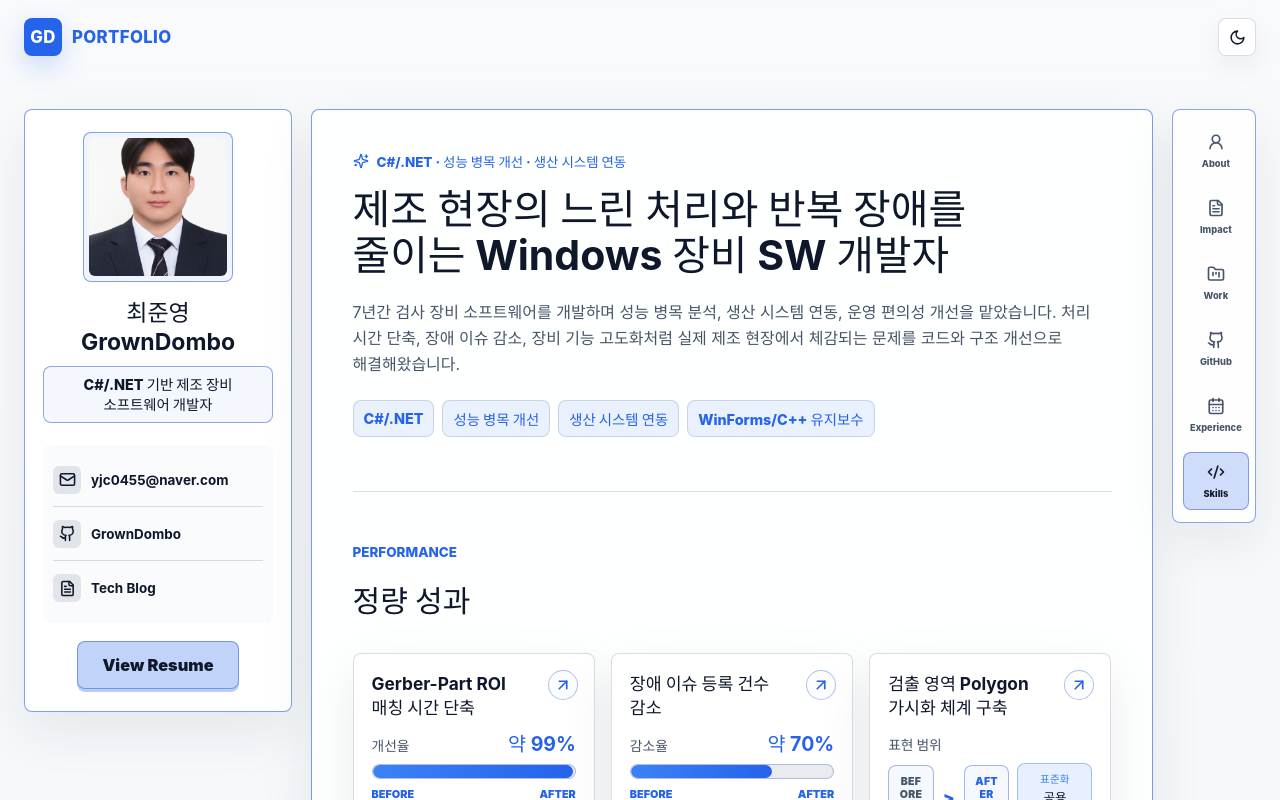
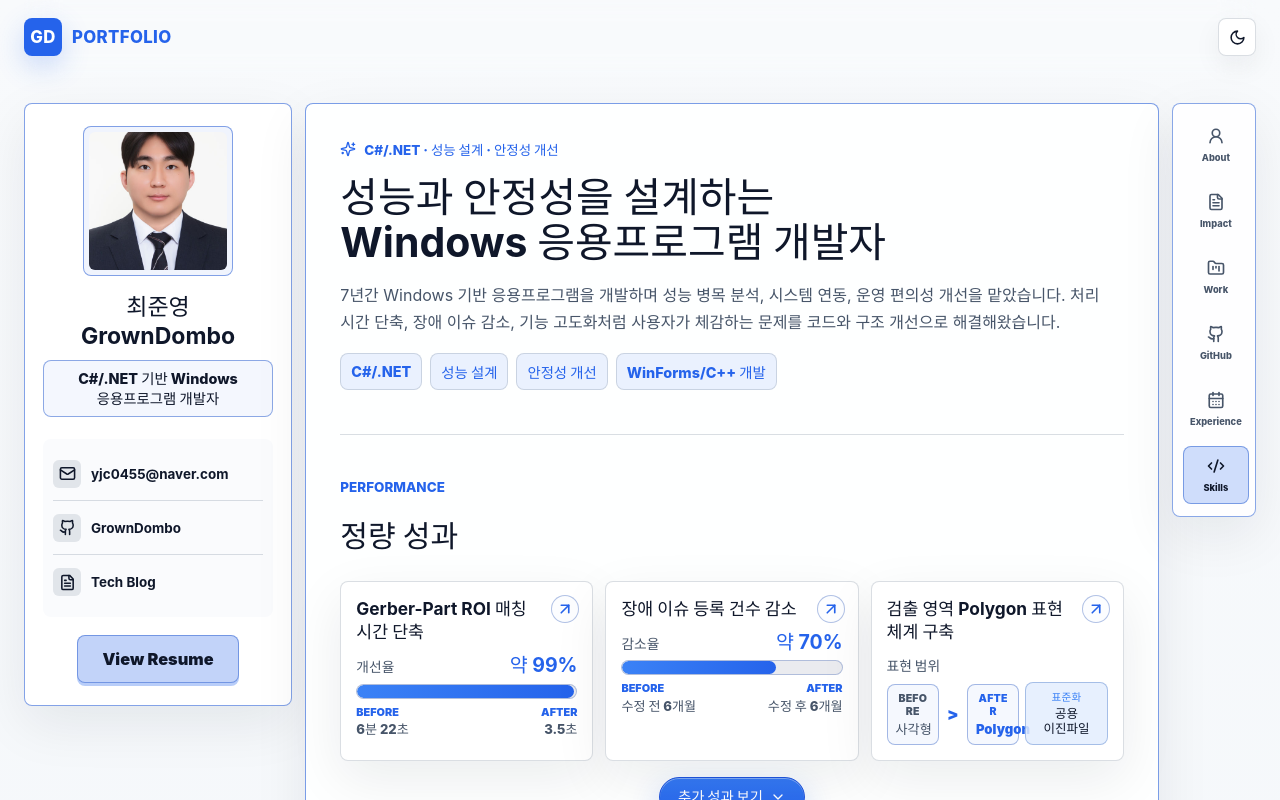
Before and after one commit to GrownDombo/GrownDombo.github.io, a React (Vite) app: page / in a window 1280 px wide. Shown: the top 800 px of the page. Built offline with nearby package versions, Linux system fonts and the light colour scheme.

Commit message:
Refine portfolio home layout

```diff
--- a/src/data/portfolio.ts
+++ b/src/data/portfolio.ts
@@ -61,11 +61,11 @@ export type Experience = {
 
 export const profile: Profile = {
   name: '최준영 / GrownDombo',
-  role: 'C#/.NET 기반 제조 장비 소프트웨어 개발자',
-  headline: '제조 현장의 느린 처리와 반복 장애를 줄이는 Windows 장비 SW 개발자',
+  role: 'C#/.NET 기반 Windows 응용프로그램 개발자',
+  headline: '성능과 안정성을 설계하는 Windows 응용프로그램 개발자',
   summary:
-    '7년간 검사 장비 소프트웨어를 개발하며 성능 병목 분석, 생산 시스템 연동, 운영 편의성 개선을 맡았습니다. 처리 시간 단축, 장애 이슈 감소, 장비 기능 고도화처럼 실제 제조 현장에서 체감되는 문제를 코드와 구조 개선으로 해결해왔습니다.',
-  availability: 'C#/.NET · 성능 병목 개선 · 생산 시스템 연동',
+    '7년간 Windows 기반 응용프로그램을 개발하며 성능 병목 분석, 시스템 연동, 운영 편의성 개선을 맡았습니다. 처리 시간 단축, 장애 이슈 감소, 기능 고도화처럼 사용자가 체감하는 문제를 코드와 구조 개선으로 해결해왔습니다.',
+  availability: 'C#/.NET · 성능 설계 · 안정성 개선',
   links: [
     {
       label: 'GitHub',
@@ -131,7 +131,7 @@ export const metrics: Metric[] = [
   },
   {
     value: '사각형 → Polygon',
-    label: '검출 영역 Polygon 가시화 체계 구축',
+    label: '검출 영역 Polygon 표현 체계 구축',
     description: 'Bounding Box 표시를 Polygon 기반 공통 가시화 구조로 표준화',
     evidence: {
       label: '공통 Polygon 바이너리 구조 표준화 · 검사 UI 가시화 적용',
--- a/src/pages/PortfolioHome.tsx
+++ b/src/pages/PortfolioHome.tsx
@@ -85,7 +85,7 @@ export function PortfolioHome({
   const shortcutScopeMetric = metrics.find((metric) => metric.label === '단축키 기능 확장 및 리팩터링');
   const issueMetric = metrics.find((metric) => metric.label === '장애 이슈 등록 건수 감소');
   const remoteIoMetric = metrics.find((metric) => metric.label === '원격 공유 폴더 I/O 처리 시간 단축');
-  const bridgePolygonMetric = metrics.find((metric) => metric.label === '검출 영역 Polygon 가시화 체계 구축');
+  const bridgePolygonMetric = metrics.find((metric) => metric.label === '검출 영역 Polygon 표현 체계 구축');
   const visibleWorkCaseCards = prioritizedWorkCaseCards.slice(0, 2);
   const additionalWorkCaseCards = prioritizedWorkCaseCards.slice(2);
   const visibleProjects = prioritizedProjects.slice(0, 3);
@@ -249,9 +249,9 @@ export function PortfolioHome({
                 <p className="hero-summary">{profile.summary}</p>
                 <div className="hero-focus-list" aria-label="핵심 작업 영역">
                   <span>C#/.NET</span>
-                  <span>성능 병목 개선</span>
-                  <span>생산 시스템 연동</span>
-                  <span>WinForms/C++ 유지보수</span>
+                  <span>성능 설계</span>
+                  <span>안정성 개선</span>
+                  <span>WinForms/C++ 개발</span>
                 </div>
               </div>
             </section>
--- a/src/styles/home.css
+++ b/src/styles/home.css
@@ -17,21 +17,21 @@
 .portfolio-hero {
   grid-template-columns: minmax(0, 1fr);
   min-height: auto;
-  padding: 0 0 54px;
+  padding: 0 0 44px;
 }
 
 .portfolio-home-layout {
-  --portfolio-side-gap: clamp(18px, 1.45vw, 24px);
+  --portfolio-side-gap: clamp(12px, 1vw, 18px);
   display: grid;
   grid-template-columns: minmax(224px, 268px) minmax(0, 1fr) 84px;
   gap: var(--portfolio-side-gap);
   align-items: start;
-  padding: 34px 0 72px;
+  padding: 28px 0 60px;
 }
 
 .portfolio-home-content {
   min-width: 0;
-  padding: clamp(28px, 3.2vw, 46px);
+  padding: clamp(24px, 2.7vw, 38px);
   border: 1px solid color-mix(in srgb, var(--accent) 52%, var(--border));
   border-radius: 8px;
   background: color-mix(in srgb, var(--card) 90%, var(--app-bg));
@@ -40,7 +40,7 @@
 
 .portfolio-home-content .metrics-section,
 .portfolio-home-content .section {
-  padding: 52px 0;
+  padding: 44px 0;
 }
 
 .portfolio-home-content > section {
@@ -48,16 +48,16 @@
 }
 
 .portfolio-home-content .metrics-section {
-  padding-top: 52px;
+  padding-top: 44px;
 }
 
 .portfolio-home-content .contact-section {
-  margin: 52px 0 0;
+  margin: 44px 0 0;
 }
 
 .portfolio-section-rail {
   position: sticky;
-  top: 34px;
+  top: 86px;
   z-index: 18;
   display: grid;
   justify-self: stretch;
@@ -168,7 +168,7 @@
 
 .hero-summary {
   max-width: 680px;
-  margin: 20px 0 0;
+  margin: 16px 0 0;
   color: var(--muted);
   font-size: clamp(1rem, 1.25vw, 1.12rem);
   line-height: 1.65;
@@ -182,7 +182,7 @@
   display: flex;
   flex-wrap: wrap;
   gap: 8px;
-  margin-top: 22px;
+  margin-top: 18px;
 }
 
 .portfolio-hero .hero-focus-list {
@@ -693,8 +693,8 @@
   display: flex;
   align-items: end;
   justify-content: space-between;
-  gap: 28px;
-  margin-bottom: 34px;
+  gap: 22px;
+  margin-bottom: 26px;
 }
 
 .section-heading h2 {
@@ -721,23 +721,23 @@
 .impact-strip {
   display: grid;
   grid-template-columns: repeat(4, minmax(0, 1fr));
-  gap: 16px;
+  gap: 12px;
 }
 
 .impact-meter-grid {
   display: grid;
   grid-template-columns: repeat(3, minmax(0, 1fr));
-  gap: 16px;
+  gap: 12px;
 }
 
 .impact-meter-card {
   position: relative;
   display: grid;
   align-content: start;
-  gap: 15px;
-  min-width: 0;
-  min-height: 168px;
-  padding: 18px;
+  gap: 12px;
+  min-width: 0;
+  min-height: 154px;
+  padding: 15px;
   border: 1px solid var(--line);
   border-radius: 8px;
   color: var(--text);
@@ -764,12 +764,12 @@
 
 .impact-meter-link-icon {
   position: absolute;
-  top: 16px;
-  right: 16px;
+  top: 13px;
+  right: 13px;
   display: inline-grid;
   place-items: center;
-  width: 30px;
-  height: 30px;
+  width: 28px;
+  height: 28px;
   border: 1px solid color-mix(in srgb, var(--accent) 22%, var(--border));
   border-radius: 999px;
   color: var(--accent);
@@ -784,7 +784,7 @@
 }
 
 .impact-meter-card--link .impact-meter-copy {
-  padding-right: 36px;
+  padding-right: 32px;
 }
 
 .impact-meter-card h3 {
@@ -802,7 +802,7 @@
 
 .impact-meter-visual {
   display: grid;
-  gap: 9px;
+  gap: 7px;
   min-width: 0;
   padding-top: 0;
 }
@@ -871,7 +871,7 @@
   display: grid;
   grid-template-columns: 1fr;
   align-items: stretch;
-  gap: 8px;
+  gap: 6px;
   min-width: 0;
 }
 
@@ -883,7 +883,7 @@
   display: grid;
   grid-template-columns: minmax(0, 1fr) 18px minmax(0, 1fr);
   align-items: center;
-  gap: 6px;
+  gap: 5px;
   min-width: 0;
   padding-top: 2px;
 }
@@ -893,10 +893,10 @@
   align-items: center;
   flex-direction: column;
   justify-content: center;
-  gap: 4px;
-  min-width: 0;
-  min-height: 58px;
-  padding: 9px 10px;
+  gap: 3px;
+  min-width: 0;
+  min-height: 52px;
+  padding: 7px 8px;
   border: 1px solid color-mix(in srgb, var(--accent) 14%, var(--line));
   border-radius: 8px;
   background: color-mix(in srgb, var(--card) 88%, var(--accent-soft));
@@ -1121,7 +1121,7 @@
 }
 
 .project-subsection + .project-subsection {
-  margin-top: 44px;
+  margin-top: 34px;
 }
 
 .project-subsection-heading {
@@ -1146,7 +1146,7 @@
 .project-grid {
   display: grid;
   grid-template-columns: repeat(3, minmax(0, 1fr));
-  gap: 20px;
+  gap: 12px;
 }
 
 .compact-project-grid {
@@ -1220,17 +1220,17 @@
   display: grid;
   grid-template-columns: repeat(2, minmax(0, 1fr));
   align-items: stretch;
-  gap: 20px;
+  gap: 12px;
 }
 
 .case-study-card {
   position: relative;
   display: grid;
   grid-template-rows: auto auto 1fr;
-  gap: 14px;
+  gap: 10px;
   min-width: 0;
   height: 100%;
-  padding: 16px;
+  padding: 14px;
   border: 1px solid color-mix(in srgb, var(--accent) 34%, var(--border));
   border-radius: 8px;
   color: var(--text);
@@ -1257,10 +1257,10 @@
   display: grid;
   grid-template-columns: minmax(0, 1fr);
   align-items: flex-start;
-  gap: 6px;
-  min-width: 0;
-  min-height: 120px;
-  padding-bottom: 10px;
+  gap: 5px;
+  min-width: 0;
+  min-height: 108px;
+  padding-bottom: 8px;
   border-bottom: 1px solid color-mix(in srgb, var(--accent) 18%, var(--border));
 }
 
@@ -1268,13 +1268,13 @@
   display: grid;
   grid-template-columns: minmax(0, 1fr) auto;
   align-items: flex-start;
-  gap: 12px;
+  gap: 10px;
   min-width: 0;
 }
 
 .case-study-heading {
   display: grid;
-  gap: 5px;
+  gap: 4px;
   width: 100%;
   min-width: 0;
 }
@@ -1394,17 +1394,17 @@
   grid-template-columns: repeat(3, minmax(0, 1fr));
   grid-auto-rows: 1fr;
   align-self: end;
-  gap: 7px;
+  gap: 6px;
   min-width: 0;
 }
 
 .case-study-phase {
   display: grid;
   align-content: start;
-  gap: 4px;
+  gap: 3px;
   min-width: 0;
   min-height: 0;
-  padding: 9px 9px 9px 11px;
+  padding: 8px 8px 8px 10px;
   border: 1px solid color-mix(in srgb, var(--accent) 20%, var(--border));
   border-left: 3px solid var(--accent);
   border-radius: 8px;
--- a/src/styles/layout.css
+++ b/src/styles/layout.css
@@ -33,11 +33,6 @@
   font-size: 1.05rem;
   letter-spacing: 0.02em;
   text-transform: uppercase;
-}
-
-.site-header--dashboard {
-  position: relative;
-  top: auto;
 }
 
 .brand {
--- a/src/styles/responsive.css
+++ b/src/styles/responsive.css
@@ -29,7 +29,7 @@
   }
 
   .portfolio-home-content {
-    padding: 28px;
+    padding: 24px;
   }
 
   .portfolio-profile-card {
@@ -514,12 +514,12 @@
   }
 
   .case-study-card {
-    padding: 16px;
+    padding: 14px;
   }
 
   .case-study-card-top {
     align-items: flex-start;
-    gap: 8px;
+    gap: 6px;
   }
 
   .case-study-metric,
@@ -556,7 +556,7 @@
 
   .impact-meter-card {
     min-height: auto;
-    padding: 20px;
+    padding: 15px;
   }
 
   .impact-range-layout {
@@ -594,7 +594,7 @@
   }
 
   .portfolio-home-content {
-    padding: 22px 16px;
+    padding: 18px 14px;
   }
 
   .portfolio-section-rail {
```
